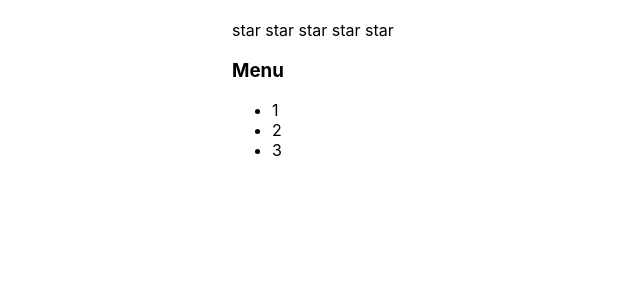
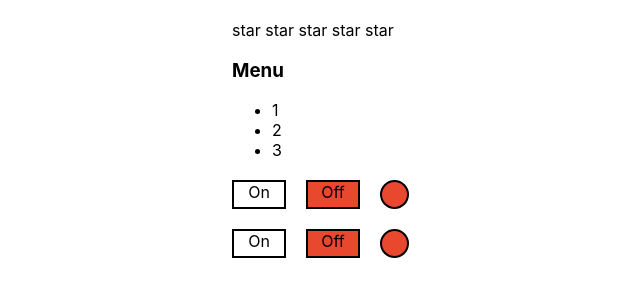
Before and after one commit to cubik707/react-kabzda, a React (Create React App) app: page / in a window 1280 px wide. Shown: the top 300 px of the page, without its empty margins (258-898 px from the left). Built offline with nearby package versions, Linux system fonts and the light colour scheme.

Commit message:
8-callback1-controlledAccordion-OnOff

```diff
--- a/src/App.tsx
+++ b/src/App.tsx
@@ -3,6 +3,8 @@ import UncontrolledAccordion from "./components/Accordion/UncontrolledAccordion"
 import {Rating, RatingValueType} from "./components/Rating/Rating";
 import {useState} from "react";
 import Accordion from "./components/Accordion/Accordion";
+import UncontrolledOnOff from "./components/OnOff/UncontrolledOnOff";
+import OnOff from "./components/OnOff/OnOff";
 
 
 
@@ -10,6 +12,7 @@ function App() {
   console.log("App rendering")
     let [ratingValue, setRatingValue] = useState<RatingValueType>(0)
     let [accordionCollapsed, setAccordionCollapsed] = useState<boolean>(false)
+    let [onValue, setOnValue] = useState(false)
 
   return (
       <div className={"App"}>
@@ -20,6 +23,8 @@ function App() {
                      collapsed={accordionCollapsed}
                      onClick={setAccordionCollapsed}
           />
+          <UncontrolledOnOff on={true}/>
+          <OnOff on={onValue} onClick={setOnValue}/>
       </div>
   );
 }
--- a/src/components/OnOff/OnOff.tsx
+++ b/src/components/OnOff/OnOff.tsx
@@ -1,21 +1,21 @@
 import s from './OnOff.module.css'
-import {useState} from "react";
+
 type OnOffPropsType = {
     on: boolean
+    onClick: (on: boolean) => void
 };
 
 function OnOff (props: OnOffPropsType) {
-    const [on, setOn] = useState(false);
 
     return (
         <div className={s.block}>
-            <div className={`${s.rect} ${on ? s.rectGreen : s.rectWhite}`} onClick={()=>{ setOn(true) }}>
+            <div className={`${s.rect} ${props.on ? s.rectGreen : s.rectWhite}`} onClick={()=>{ props.onClick(true) }}>
                 On
             </div>
-            <div className={`${s.rect} ${on ? s.rectWhite : s.rectRed}`} onClick={()=>{ setOn(false) }}>
+            <div className={`${s.rect} ${props.on ? s.rectWhite : s.rectRed}`} onClick={()=>{ props.onClick(false) }}>
                 Off
             </div>
-            <div className={`${s.circle} ${on ? s.rectGreen : s.rectRed}`}>
+            <div className={`${s.circle} ${props.on ? s.rectGreen : s.rectRed}`}>
             </div>
         </div>
 
--- /dev/null
+++ b/src/components/OnOff/UncontrolledOnOff.tsx
@@ -0,0 +1,25 @@
+import s from './OnOff.module.css'
+import {useState} from "react";
+type UncontrolledOnOffPropsType = {
+    on: boolean
+};
+
+function UncontrolledOnOff (props: UncontrolledOnOffPropsType) {
+    const [on, setOn] = useState(false);
+
+    return (
+        <div className={s.block}>
+            <div className={`${s.rect} ${on ? s.rectGreen : s.rectWhite}`} onClick={()=>{ setOn(true) }}>
+                On
+            </div>
+            <div className={`${s.rect} ${on ? s.rectWhite : s.rectRed}`} onClick={()=>{ setOn(false) }}>
+                Off
+            </div>
+            <div className={`${s.circle} ${on ? s.rectGreen : s.rectRed}`}>
+            </div>
+        </div>
+
+    );
+};
+
+export default UncontrolledOnOff;
```
